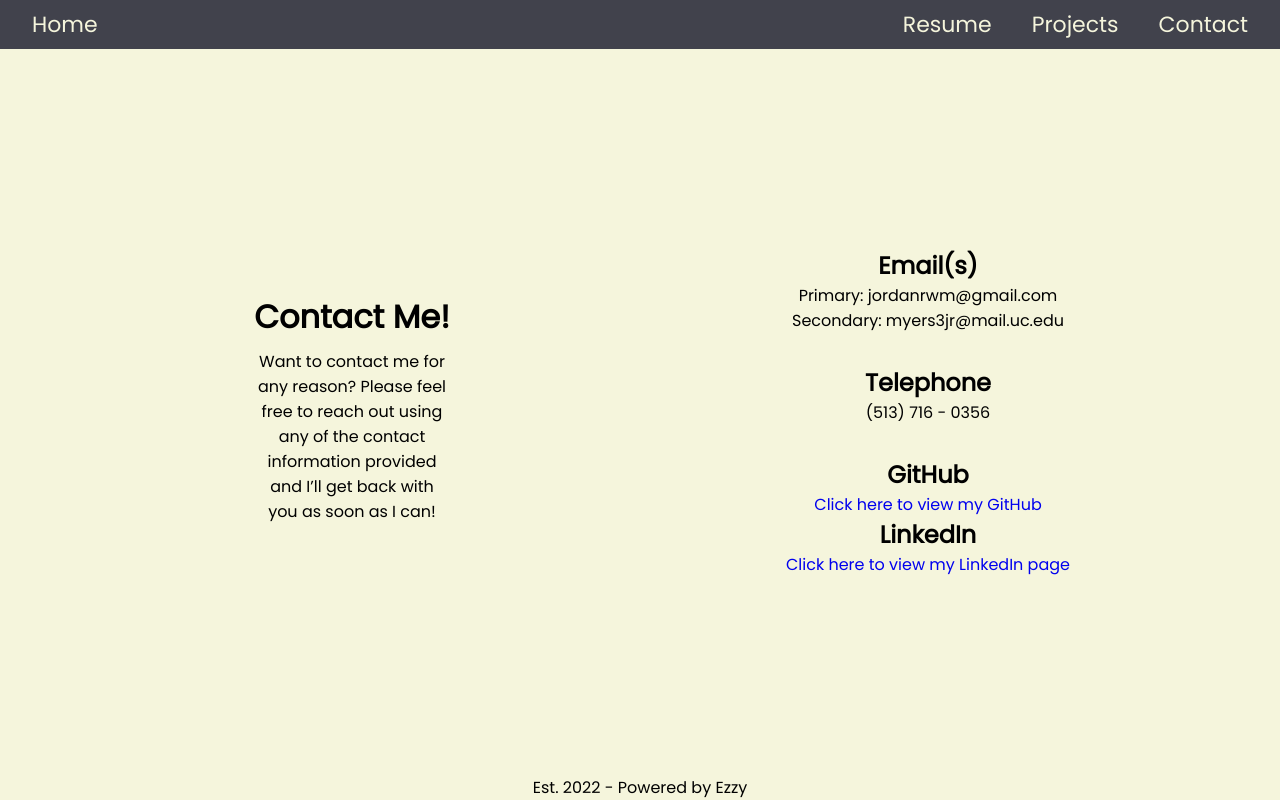
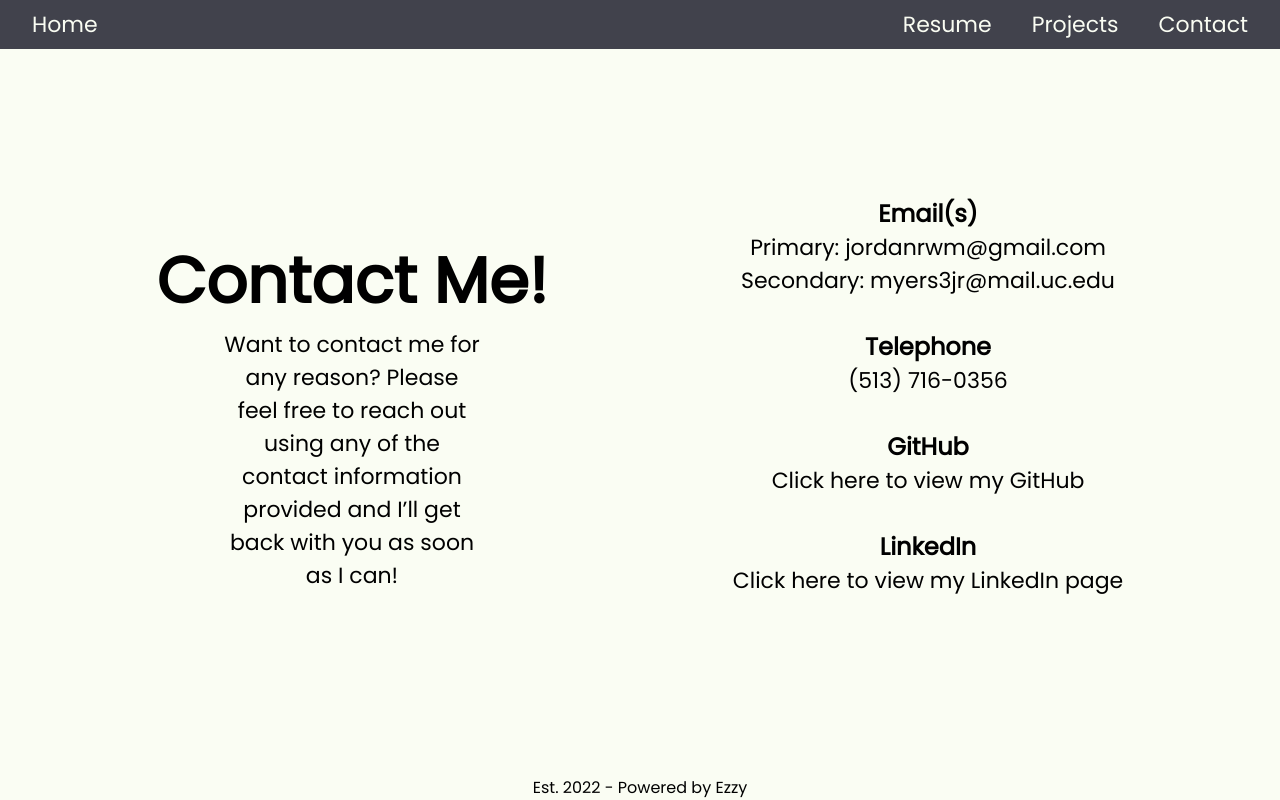
Before and after one commit to ezzy-dev/portfolio-website, a React (Create React App) app: page /contact in a window 1280 px wide. Built offline with nearby package versions, Linux system fonts and the light colour scheme.

Commit message:
mvp contact page

```diff
--- a/src/App.scss
+++ b/src/App.scss
@@ -7,7 +7,7 @@
 body {
     height: 100vh;
     font-family: 'Poppins';
-    background-color: beige;
+    background-color: #FAFDF3;
 }
 
 .container {
@@ -18,4 +18,6 @@ body {
 
 a {
     text-decoration: none;
+    display: inline-block;
+    color: inherit;
 }
--- a/src/components/header/Header.scss
+++ b/src/components/header/Header.scss
@@ -25,6 +25,6 @@
     &__link {
         margin: 8px 0px;
         font-size: 22px;
-        color: beige;
+        color: #FAFDF3;
     }
 }
--- a/src/pages/contact/Contact.scss
+++ b/src/pages/contact/Contact.scss
@@ -1,9 +1,13 @@
 .contact {
-    margin: 0px 64px;
+    margin: 0px 256px;
     display: flex;
     flex: 1;
     align-items: center;
     justify-content: center;
+
+    &__heading {
+        font-size: 64px;
+    }
 
     &__left,
     &__right {
@@ -12,10 +16,35 @@
     }
 
     &__description {
-        margin: 8px 192px;
+        max-width: 256px;
+        margin-right: auto;
+        margin-left: auto;
     }
 
     &__item {
         margin-bottom: 32px;
     }
+
+    &__item,
+    &__primary-email,
+    &__description {
+        font-size: 22px;
+    }
+
+    @media screen
+    and (min-device-width: 1201px)
+    and (max-device-width: 1600px){
+        margin: 0px 128px;
+    }
+
+    @media screen
+    and (min-device-width: 769px)
+    and (max-device-width: 1200px) {
+        margin: 0px 64px;
+    }
+
+    @media screen
+    and (max-device-width: 768px) {
+        margin: 0px 8px;
+    }
 }
--- a/src/pages/contact/Contact.tsx
+++ b/src/pages/contact/Contact.tsx
@@ -5,7 +5,7 @@ function Contact(): JSX.Element {
   return (
     <div className="contact">
       <div className="contact__left">
-        <h1>Contact Me!</h1>
+        <h1 className="contact__heading">Contact Me!</h1>
         <p className="contact__description">
           Want to contact me for any reason? Please feel free to reach out using
           any of the contact information provided and I&rsquo;ll get back with
@@ -14,13 +14,17 @@ function Contact(): JSX.Element {
       </div>
       <div className="contact__right">
         <h2>Email(s)</h2>
-        <p className="contact__item">
+        <a className="contact__primary-email" href="mailto:jordanrwm@gmail.com">
           Primary: jordanrwm@gmail.com
-          <br />
+        </a>
+        <br />
+        <a className="contact__item" href="mailto:myers3jr@mail.uc.edu">
           Secondary: myers3jr@mail.uc.edu
-        </p>
+        </a>
         <h2>Telephone</h2>
-        <p className="contact__item">(513) 716 - 0356</p>
+        <a className="contact__item" href="tel:5137160356">
+          (513) 716-0356
+        </a>
         <h2>GitHub</h2>
         <a className="contact__item" href="https://github.com/ezzy-dev">
           Click here to view my GitHub
--- /dev/null
+++ b/src/pages/home/Home.scss
@@ -0,0 +1,3 @@
+.home {
+    flex: 1;
+}
--- a/src/pages/home/Home.tsx
+++ b/src/pages/home/Home.tsx
@@ -1,8 +1,9 @@
 import React from "react";
+import "./Home.scss";
 
 function Home(): JSX.Element {
   return (
-    <div className="home-container">
+    <div className="home">
       <h1>Jordan Myers Portfolio Website</h1>
       <h2>A project for CS5167 - User Interface I</h2>
     </div>
--- /dev/null
+++ b/src/pages/projects/Projects.scss
@@ -0,0 +1,3 @@
+.projects {
+    flex: 1;
+}
--- a/src/pages/projects/Projects.tsx
+++ b/src/pages/projects/Projects.tsx
@@ -1,8 +1,9 @@
 import React from "react";
+import "./Projects.scss";
 
 function Projects(): JSX.Element {
   return (
-    <div className="projects-container">
+    <div className="projects">
       <h1>Projects page will go here</h1>
     </div>
   );
--- /dev/null
+++ b/src/pages/resume/Resume.scss
@@ -0,0 +1,3 @@
+.resume {
+    flex: 1;
+}
--- a/src/pages/resume/Resume.tsx
+++ b/src/pages/resume/Resume.tsx
@@ -1,8 +1,9 @@
 import React from "react";
+import "./Resume.scss";
 
 function Resume(): JSX.Element {
   return (
-    <div className="resume-container">
+    <div className="resume">
       <h1>Resume page will go here</h1>
     </div>
   );
```
